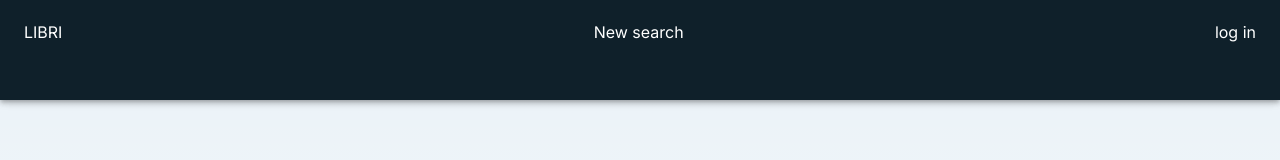
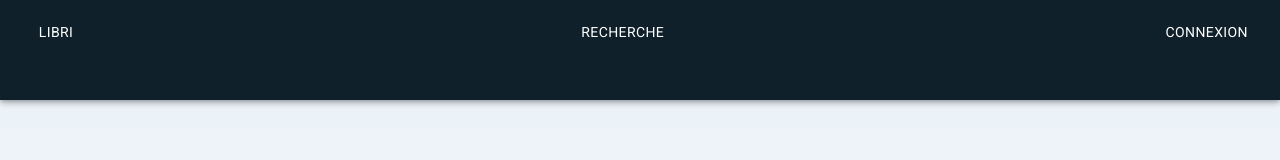
Before and after one commit to LeahChercham/libri-app, a Next.js app: page / in a window 1280 px wide. Shown: the top 160 px of the page. Built offline with nearby package versions, Linux system fonts and the light colour scheme.

Commit message:
research book API for books in json format as start data

```diff
--- a/src/app/layout.js
+++ b/src/app/layout.js
@@ -4,8 +4,8 @@ import { Inter } from 'next/font/google'
 const inter = Inter({ subsets: ['latin'] })
 
 export const metadata = {
-  title: 'Create Next App',
-  description: 'Generated by create next app',
+  title: 'LIBRI',
+  description: 'Gestion de bibliothèque',
 }
 
 export default function RootLayout({ children }) {
--- a/src/app/page.js
+++ b/src/app/page.js
@@ -5,6 +5,7 @@ import './page.css'
 import { BrowserRouter, Route, Routes, Navigate } from 'react-router-dom';
 import NavBar from '../components/NavBar';
 import LandingPage from '@/components/LandingPage';
+import LogIn from '@/components/LogIn'
 import SearchBook from '@/components/SearchBook'
 import React, { useEffect, useState } from 'react';
 
@@ -29,6 +30,11 @@ export default function Home() {
             }>
             </Route>
 
+            <Route path="/login" element={
+              <LogIn />
+            }>
+            </Route>
+
           </Routes>
         </div>
 
--- a/src/components/BookComponents/Header.jsx
+++ b/src/components/BookComponents/Header.jsx
@@ -4,10 +4,14 @@ class Header extends Component {
     render() {
         return (
             <tr className="booksHeader" >
+                <th>Image</th>
                 <th>Titre</th>
-                <th>Auteurs</th>
+                <th>Auteurs </th>
                 <th>Année</th>
+                <th>Langue</th>
                 <th>Pays</th>
+                <th>Nombre de pages</th>
+                <th>En savoir plus</th>
                 <th>Disponibilité</th>
                 <th>Date de retour</th>
                 <th>Emprunteur</th>
--- /dev/null
+++ b/src/components/LogIn.jsx
@@ -0,0 +1,78 @@
+import React from 'react'
+import { FormControl } from "@mui/material";
+import { TextField } from "@mui/material";
+import { FormHelperText } from "@mui/material";
+import { Button } from "@mui/material";
+import { useNavigate } from 'react-router-dom';
+
+
+
+const styles = {
+    main: {
+        display: "flex",
+        flexFlow: "column",
+        justifyContent: "space-evenly",
+        alignContent: "center"
+    },
+    text: {
+        header: {
+            fontSize: "2em",
+            marginTop: "0.5em",
+            display: "flex",
+            justifyContent: "center",
+            color: "#0F202A"
+        }
+    }
+
+}
+
+function LogIn(props) {
+    return (
+        <div>
+        <div style={{ marginLeft: "4em", marginRight: "4em" }}>
+            <div style={styles.text.header}>Log In</div>
+            <FormControl style={styles.main}>
+                <div>
+                    <TextField
+                        id="username"
+                        label="Username"
+                        // value={state.username}
+                        // onChange={handleChange}
+                        margin="normal"
+                        variant="outlined"
+                        style={{ width: "100%" }}
+                    />
+                </div>
+                <div>
+                    <TextField
+                        id="password"
+                        label="Password"
+                        type="password"
+                        // value={state.password}
+                        // onChange={handleChange}
+                        margin="normal"
+                        variant="outlined"
+                        style={{ width: "100%" }}
+                    />
+                </div>
+
+                <div>
+                    <Button
+                        variant="contained"
+                        color="primary"
+                        // onClick={handleSubmit}
+                        >
+                        Log In
+                    </Button>
+                </div>
+                <div>
+                    {/* {state.problem} */}
+                </div>
+            </FormControl>
+        </div >
+    </div>
+
+    )
+}
+
+export default LogIn
--- a/src/components/NavBar.jsx
+++ b/src/components/NavBar.jsx
@@ -2,6 +2,9 @@
 import React, { useEffect, useState } from 'react';
 import AppBar from '@mui/material/AppBar';
 import Toolbar from '@mui/material/Toolbar';
+import Button from '@mui/material/Button';
+import { Link as RouterLink } from "react-router-dom";
+
 
 const styles = {
     appbar: { backgroundColor: "#0F202A", height: 100 },
@@ -32,9 +35,20 @@ function NavBar() {
     return (
         <AppBar style={styles.appbar}>
             <Toolbar style={styles.toolbar}>
-                <div>LIBRI</div>
-                <div>New search</div>
-                <div>log in</div>
+
+
+                <div><RouterLink to="/" style={{ textDecoration: "none" }}>
+                              <Button style={styles.menuButton}>LIBRI</Button>
+                    </RouterLink></div>
+                <div>   <RouterLink to="/search" style={{ textDecoration: "none" }}>
+                              <Button style={styles.menuButton}>RECHERCHE</Button>
+                    </RouterLink>
+                    </div>
+                <div>
+                <RouterLink to="/login" style={{ textDecoration: "none" }}>
+                              <Button style={styles.menuButton}>CONNEXION</Button>
+                    </RouterLink>
+                </div>
             </Toolbar>
 
         </AppBar>
```
Also changed, not shown: src/app/page.css (line endings or trailing spaces), todo.txt (added).
